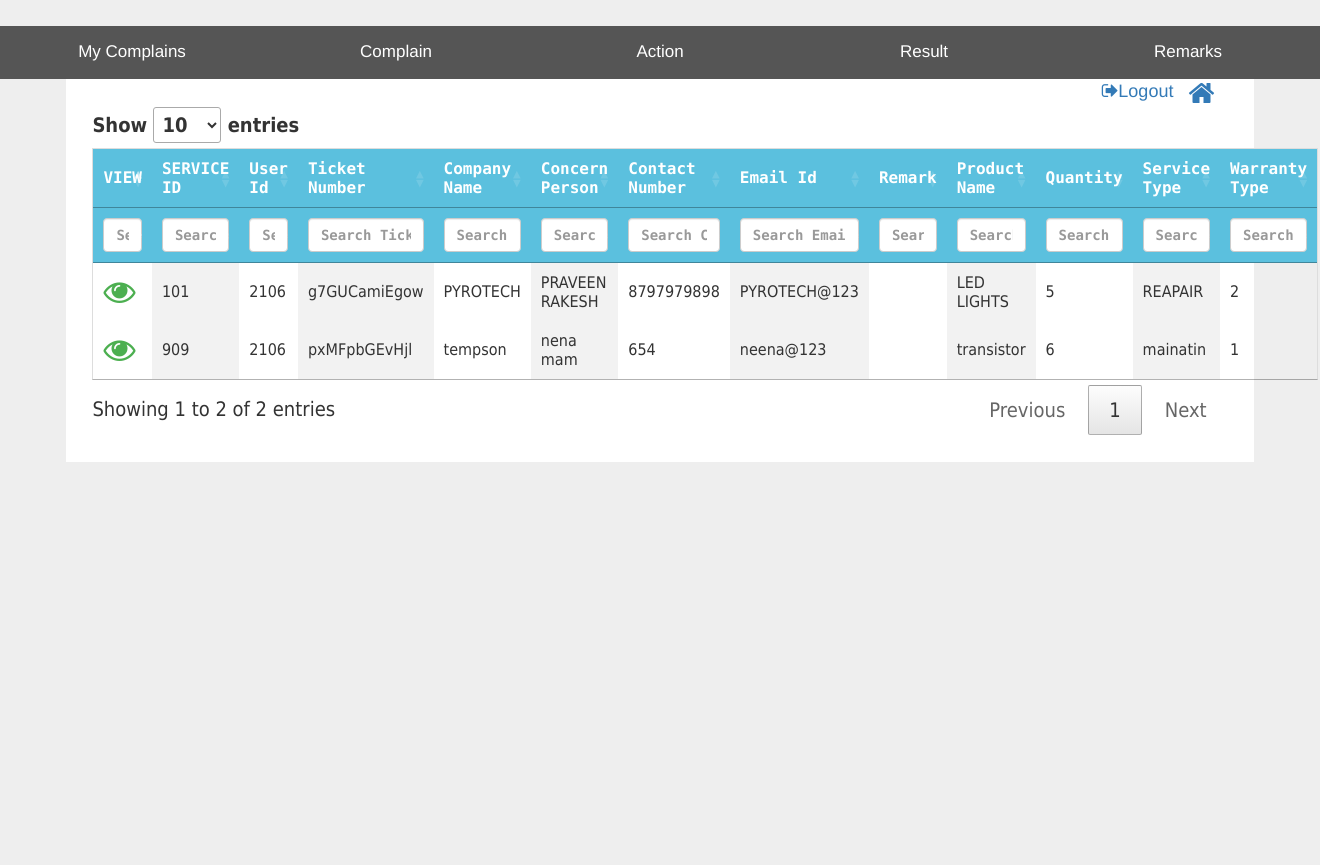
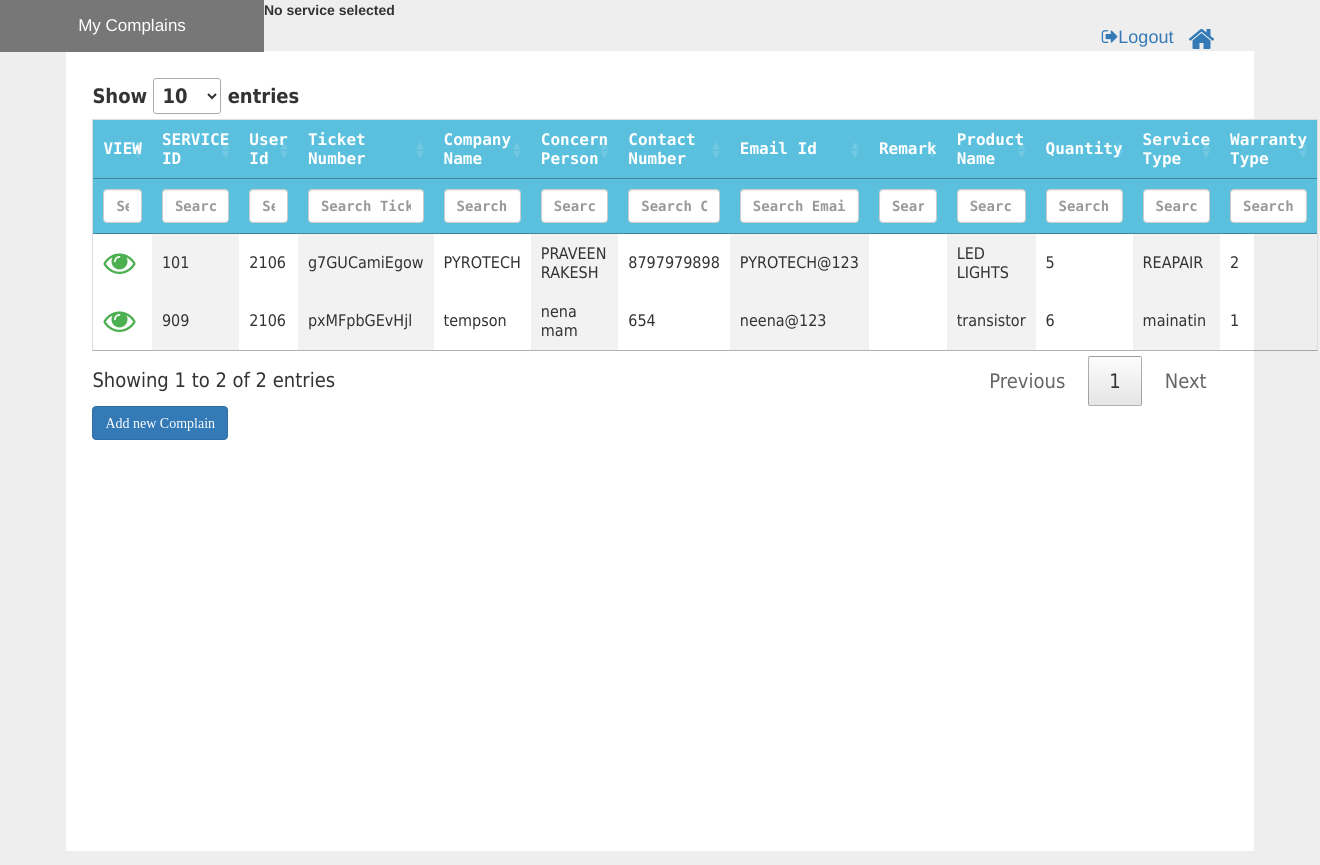
Before and after one commit to CharulBhanawat13/CRM, a PHP site: page /controllers/services.php in a window 1320 px wide. Before the commit the page ends 462 px from the top, so only its background shows below. Run offline with PHP 8.4, Linux system fonts and the light colour scheme; a user stored in the database is signed in; data comes from the database, SQL or seed files in the repository; both versions use the stored data as it was after the commit; data that the repository does not hold is empty; some libraries are stand-ins or nearby versions.

Commit message:
SRM customer alert changes

```diff
--- a/SRM/controllers/services.php
+++ b/SRM/controllers/services.php
@@ -2,10 +2,7 @@
 session_start();
 $ntype = (int)$_SESSION['ntype'];
 $userId=(int)$_SESSION['user_id'];
-$showDivInCaseCustomer=false;
-if($ntype==3){
-    $showDiv=true;
-}
+
 function generateRandomString($length = 12) {
     $characters = '0123456789ABCDEFGHIJKLMNOPQRSTUVWXYZabcdefghijklmnopqrstuvwxyz';
     $charactersLength = strlen($characters);
@@ -15,8 +12,6 @@ function generateRandomString($length = 12) {
     }
     return $randomString;
 }
-
-
 function  getCustomerAddress($user_id){
     $conn = OpenCon();
     $sql = "Select ccustAddress from tbl_customer where ninternal_id=$user_id";
@@ -44,13 +39,17 @@ function  getCustomerAddress($user_id){
 
 </head>
 <body style="background-color: rgb(238, 238, 238)">
-<button    class="tablink" onclick="openPage('myComplains', this, 'green',false)" id="defaultOpen">My Complains</button>
-<button class="tablink" onclick="openPage('complain', this, 'green',false)">Complain</button>
-<button class="tablink" onclick="openPage('action', this, 'green',false)">Action</button>
-<button class="tablink" onclick="openPage('result', this, 'green',false)">Result</button>
-<button class="tablink" onclick="openPage('remarks', this, 'green',false)">Remarks</button>
+<button    class="tablink" onclick="openPage1('myComplains',null)" id="defaultOpen">My Complains</button>
+<button class="tablink" onclick="openPage1('complain',null)" id="complainButton">Complain</button>
+<button class="tablink" onclick="openPage1('action',null)" id="actionButton">Action</button>
+<button class="tablink" onclick="openPage1('result',null)" id="resultButton">Result</button>
+<button class="tablink" onclick="openPage1('remarks',globalServiceId)" id="remarksButton">Remarks</button>
 
-<form method="post" action="saveServiceData.php" enctype="multipart/form-data">
+<form method="post" id="serviceForm" action="saveServiceData.php" enctype="multipart/form-data">
+    <div>
+        <label id="service">No service selected</label>
+    </div>
+
     <a style="float:right;margin-right: 8%;" href="../dashboard.php"><i class="fa fa-home fa-2x"></i></a>
 
     <a style="float:right;margin-right: 15px;font-size: large; href="../logout.php"><i class="fa fa-sign-out" ></i>Logout</a>
@@ -70,6 +69,7 @@ function  getCustomerAddress($user_id){
 
 
         $result = mysqli_query($conn, $sql);
+
         echo "<table id='serviceTable'  name='serviceTable'>
             <thead>
             <tr>
@@ -112,8 +112,9 @@ function  getCustomerAddress($user_id){
         CloseCon($conn);
 
         ?>
+        <div><i class="fa fa-plus-large"><input type="button" onclick="addAComplain()" id="addComplain" class="btn btn-primary"  value="Add new Complain" ></div>
+
     </div>
-
 
     <div id='complain' class="container-large">
         <div class="grid">
@@ -151,7 +152,7 @@ function  getCustomerAddress($user_id){
             <label>E-mailId</label> <input type="text" name="emailId" id="emailId" class="form-control">
         </div>
         <div class="grid">
-            <label>Remark</label> <input type="text" name="remark" id="remark" class="form-control">
+            <label>Remark</label> <input type="text" name="remark1" id="remark1" class="form-control">
         </div>
         <div class="grid">
             <label>Snapshot</label> <input type="file" id="snapshot"  name="snapshot">
@@ -229,10 +230,10 @@ function  getCustomerAddress($user_id){
             <label>Employee Id</label> <input id="empId2" name="empId2" type="text" class="form-control">
         </div>
         <div class="grid">
-            <label>Material Received</label><input type="text" class="form-control">
+            <label>Material Received</label><input type="text" id="materialReceived" name="materialReceived" class="form-control">
         </div>
         <div class="grid">
-            <label>Recieve Quantity</label> <input type="text" class="form-control">
+            <label>Recieve Quantity</label> <input type="text" id="receiveQuantity" name="receiveQuantity" class="form-control">
         </div>
         <div class="grid">
             <label>Warranty Type 3</label> <select class="form-control" name="warranty3" id="warranty3">
@@ -245,16 +246,16 @@ function  getCustomerAddress($user_id){
             </select>
         </div>
         <div class="grid">
-            <label>Fault Description</label><input type="text" class="form-control">
+            <label>Fault Description</label><input type="text" id="faultDescription" name="faultDescription" class="form-control">
         </div>
         <div class="grid">
-            <label>Completion Date</label> <input type="date" class="form-control">
+            <label>Completion Date</label> <input type="date" id="completionDate" name="completionDate" class="form-control">
         </div>
         <div class="grid">
-            <label>Remark 3</label> <input type="text" class="form-control">
+            <label>Remark 3</label> <input type="text" id="remark3" name="remark3" class="form-control">
         </div>
         <div class="grid">
-            <label>Billing Amount</label> <input type="text" class="form-control">
+            <label>Billing Amount</label> <input type="text" id="billingAmount" name="billingAmount" class="form-control">
         </div>
 
 
@@ -277,15 +278,35 @@ function  getCustomerAddress($user_id){
 <!--<div id="textboxDiv"></div>-->
 </body>
 <script>
+    var globalServiceId;
 
     function hideSaveButton(pageName){
         if (pageName=='myComplains'){
             document.getElementById('submit').style.display = "none";
+            document.getElementById('complainButton').style.display = "none";
+            document.getElementById('actionButton').style.display = "none";
+            document.getElementById('resultButton').style.display = "none";
+            document.getElementById('remarksButton').style.display = "none";
+
         }else {
             document.getElementById('submit').style.display = "block";
+            document.getElementById('complainButton').style.display = "block";
+            document.getElementById('actionButton').style.display = "block";
+            document.getElementById('resultButton').style.display = "block";
+            document.getElementById('remarksButton').style.display = "block";
         }
     }
 
+    var ntype=<?php echo json_encode($ntype); ?>;
+    if(ntype=='3'){
+        document.getElementById('addComplain').style.display='block';
+    }else if (ntype=='2'){
+        document.getElementById('addComplain').style.display='none';
+
+    }else if(ntype=='1'){
+        document.getElementById('addComplain').style.display='block';
+
+    }
 
 
     // Get the element with id="defaultOpen" and click on it
@@ -320,8 +341,20 @@ function  getCustomerAddress($user_id){
 
     };
 
-    function openPage(pageName, elmnt, color,varActionTaken,service_id) {
+    function addAComplain(){
+       document.getElementById("serviceForm").reset();
+        openPage1('complain','');
+        document.getElementById('actionButton').style.display = "none";
+        document.getElementById('resultButton').style.display = "none";
+        document.getElementById('remarksButton').style.display = "none";
+
+    }
+
+
+    function openPage1(pageName,serviceId){
         var ntype=<?php echo json_encode($ntype); ?>;
+        hideSaveButton(pageName);
+
         var i, tabcontent, tablinks;
         tabcontent = document.getElementsByClassName("container-large");
         for (i = 0; i < tabcontent.length; i++) {
@@ -332,30 +365,51 @@ function  getCustomerAddress($user_id){
             tablinks[i].style.backgroundColor = "";
         }
         document.getElementById(pageName).style.display = "block";
-        hideSaveButton(pageName);
 
 
-        if ((pageName=='complain' && ntype=='3') || (pageName=='remarks' && ntype=='3' ) || pageName=='myComplains'){
+        if (ntype=='2'){      // For Employee
+            openPageForEmp(pageName,serviceId);
+        }else if (ntype=='3'){ // For Customer
+            openPageForCust(pageName,serviceId);
+        }
+
+    }
+
+    function openPageForCust(pageName,service_id){
+        if (pageName=='complain' || pageName=='remarks'  || pageName=='myComplains'){
             document.getElementById(pageName).style.display = "block";
             document.getElementById('action').style.pointerEvents='none';
             document.getElementById('result').style.pointerEvents='none';
             document.getElementById('complain').style.pointerEvents='auto';
             document.getElementById('remarks').style.pointerEvents='auto';
+            globalServiceId=service_id;
+
+
         }
-        else if((pageName=='complain' && ntype=='2') || (pageName=='remarks' && ntype=='2') ){
+        if((pageName=='action' || pageName=='result' )  ) {
             document.getElementById(pageName).style.display = "block";
-            document.getElementById('complain').style.pointerEvents='none';
-            document.getElementById('remarks').style.pointerEvents='none';
-            document.getElementById('action').style.pointerEvents='auto';
-            document.getElementById('result').style.pointerEvents='auto';
+            document.getElementById('action').style.pointerEvents = 'none';
+            document.getElementById('result').style.pointerEvents = 'none';
+            document.getElementById('complain').style.pointerEvents = 'auto';
+            document.getElementById('remarks').style.pointerEvents = 'auto';
         }
-        else if(((pageName=='action' && ntype=='3') || (pageName=='result' && ntype=='3'))  ){
+
+        if(pageName=='remarks'){
+            isResultTaken(globalServiceId);
+        }
+    }
+
+
+
+    function openPageForEmp(pageName,service_id) {
+        if (pageName == 'complain' || pageName == 'remarks') {
             document.getElementById(pageName).style.display = "block";
-            document.getElementById('action').style.pointerEvents='none';
-            document.getElementById('result').style.pointerEvents='none';
-            document.getElementById('complain').style.pointerEvents='auto';
-            document.getElementById('remarks').style.pointerEvents='auto';
-        }else if((pageName=='action' && ntype=='2') || (pageName=='result' && ntype=='2')){
+            document.getElementById('complain').style.pointerEvents = 'none';
+            document.getElementById('remarks').style.pointerEvents = 'none';
+            document.getElementById('action').style.pointerEvents = 'auto';
+            document.getElementById('result').style.pointerEvents = 'auto';
+        }
+        if((pageName=='action' && ntype=='2') || (pageName=='result' && ntype=='2')){
             document.getElementById(pageName).style.display = "block";
             document.getElementById('complain').style.pointerEvents='none';
             document.getElementById('remarks').style.pointerEvents='none';
@@ -363,36 +417,25 @@ function  getCustomerAddress($user_id){
             document.getElementById('result').style.pointerEvents='auto';
         }
 
-        if(pageName=='remarks' && ntype=='3' && varActionTaken==false){  //For Cust
-            alert("Action Required");
-            document.getElementById(pageName).style.pointerEvents='none';
-        }
-        if(pageName=='action' && ntype=='2' && varActionTaken==false && document.getElementById('serviceId')==""){ //For Emp
-            alert("Click on View to select a Service");
-            document.getElementById(pageName).style.pointerEvents='none';
-
-        }
-     //   elmnt.style.backgroundColor = color;
     }
-
-    function actionTaken(action_taken_serviceId){
-        var answer=false;
+    function isResultTaken(service_id){
+        var result_taken_service_id=service_id;
         $.ajax({
-            url:'../controllers/saveServiceData.php',    //the page containing php script
+            url:"../controllers/saveServiceData.php",    //the page containing php script
             type: "post",    //request type,
             dataType: 'json',
-            async: false,
-            data: {action_taken_serviceId: action_taken_serviceId},
+            data: {result_taken_service_id: result_taken_service_id},
             success:function(result){
-                answer=result
-                return answer;
-            },
-            error: function() {
-                alert('Error occured');
+                if (result==false){
+                    alert('Result not taken');
+                    document.getElementById('remarks').style.pointerEvents='none';
+
+                }else {
+                    document.getElementById('remarks').style.pointerEvents='block';
+
+                }
             }
-
         });
-        return answer;
 
     }
 
@@ -418,11 +461,10 @@ function  getCustomerAddress($user_id){
         });
 
         $('#serviceTable tbody').on('click', '.opendetails', function () {
-
-
             var data = table.row($(this).parents('tr').first()).data()[1];
             var service_id=data;
-            var ntype=<?php echo json_encode($ntype); ?>;
+            openPage1('complain',service_id);
+            document.getElementById('service').value=service_id;
 
             $.ajax({
                 url:'../controllers/saveServiceData.php',    //the page containing php script
@@ -431,21 +473,19 @@ function  getCustomerAddress($user_id){
                 data: {service_id: service_id},
                 success:function(row_datas){
                     fillInputFields(row_datas);
-                    if(ntype==2){
-                        document.getElementById("empId").value = <?php echo json_encode($userId); ?>;
-                    }
-                   var varActionTaken=actionTaken(service_id);
-
-                    openPage('complain',this,'green',varActionTaken,service_id);
 
                 }
             });
+
+
         } );
 
 
+
         function fillInputFields(row_datas){
+
+            //COMPLAIN pAGE
             document.getElementById("serviceId").value = row_datas[0].nserviceId;
-            document.getElementById("userId").value = row_datas[0].nuserId;
             document.getElementById("ticketNo").value = row_datas[0].cticketNo;
             document.getElementById("companyName").value = row_datas[0].ccompanyName;
             document.getElementById("concernPerson").value = row_datas[0].cconcernPerson;
@@ -454,26 +494,38 @@ function  getCustomerAddress($user_id){
             document.getElementById("ponumber").value = row_datas[0].cPONo;
             document.getElementById("entryDate").value = row_datas[0].dentryDate;
             document.getElementById("emailId").value = row_datas[0].cmailId;
-            document.getElementById("remark").value = row_datas[0].cremark2;
+            document.getElementById("remark1").value = row_datas[0].cremark1;
             //     document.getElementById("snapshot").value = row_datas[0].csnapshot;
             document.getElementById("productName").value = row_datas[0].cproductName;
             document.getElementById("quantity").value = row_datas[0].nqty;
-            document.getElementById("serviceType").value = row_datas[0].nserviceType1;
+            document.getElementById("serviceType").value = row_datas[0].cserviceType1;
             document.getElementById("warranty1").value = row_datas[0].nwarrantyType1;
 
-            document.getElementById("recordManager").value = row_datas[0].cproductName;
-            document.getElementById("serviceType2").value = row_datas[0].nqty;
-            document.getElementById("serviceType").value = row_datas[0].nserviceType1;
-            document.getElementById("expiryDate").value = row_datas[0].nwarrantyType1;
-            document.getElementById("paymentMode").value = row_datas[0].cproductName;
-            document.getElementById("remark2").value = row_datas[0].nqty;
-            document.getElementById("expPrice").value = row_datas[0].nserviceType1;
-            document.getElementById("warranty2").value = row_datas[0].nwarrantyType1;
-            document.getElementById("materialRecDate").value = row_datas[0].cproductName;
-            document.getElementById("attendantBy").value = row_datas[0].nqty;
-            document.getElementById("siteAttendDate").value = row_datas[0].nserviceType1;
-            document.getElementById("complainStatus").value = row_datas[0].nwarrantyType1;
+            //For Action
 
+            document.getElementById("empId").value = row_datas[0].nempId;
+            document.getElementById("recordManager").value = row_datas[0].crecordManager;
+            document.getElementById("serviceType2").value = row_datas[0].nserviceType2;
+            document.getElementById("expiryDate").value = row_datas[0].dexpDate;
+            document.getElementById("paymentMode").value = row_datas[0].npaymentMode;
+            document.getElementById("remark2").value = row_datas[0].cremark2;
+            document.getElementById("expPrice").value = row_datas[0].nexpPrice;
+            document.getElementById("warranty2").value = row_datas[0].nwarrantyType2;
+            document.getElementById("materialRecDate").value = row_datas[0].dmaterialRecDate;
+            document.getElementById("attendantBy").value = row_datas[0].cattendBy;
+            document.getElementById("siteAttendDate").value = row_datas[0].dsiteAttendDate;
+            document.getElementById("complainStatus").value = row_datas[0].nComplainStatus;
+//For result
+            document.getElementById("empId2").value=row_datas[0].nempId2;
+            document.getElementById("materialReceived").value = row_datas[0].cmaterialReceived;
+            document.getElementById("receiveQuantity").value = row_datas[0].nrecieveQty;
+            document.getElementById("warranty3").value = row_datas[0].nwarrantyType3;
+            document.getElementById("faultDescription").value = row_datas[0].cfaultDesc;
+            document.getElementById("completionDate").value = row_datas[0].dcompletionDate;
+            document.getElementById("remark3").value = row_datas[0].cremark3;
+            document.getElementById("billingAmount").value = row_datas[0].nbillingAmount;
+
+            //For remarks
             document.getElementById("rating").value = row_datas[0].nrating;
             document.getElementById("remarkByCustomer").value = row_datas[0].cremarkByCust;
 
--- a/SRM/css/theme.css
+++ b/SRM/css/theme.css
@@ -24,6 +24,7 @@ img {
     border: rebeccapurple;
     padding: 2%;
     margin-top: 2%;
+    height: 100%;
   }
 .grid{
     width: 30%;
```
Also changed, not shown: SRM/DailyTask.md (+22 -1 lines), SRM/controllers/saveServiceData.php (+35 -11 lines), SRM/srm.sql.
